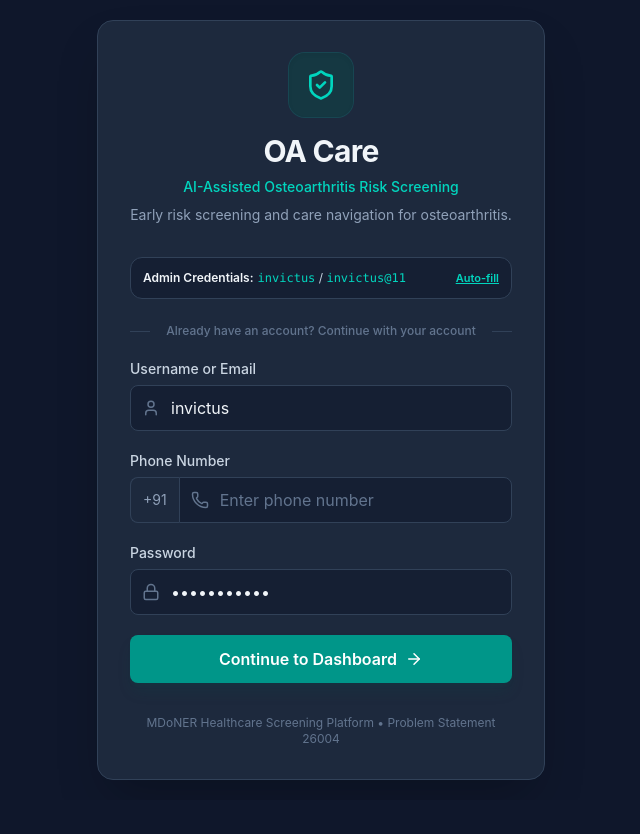
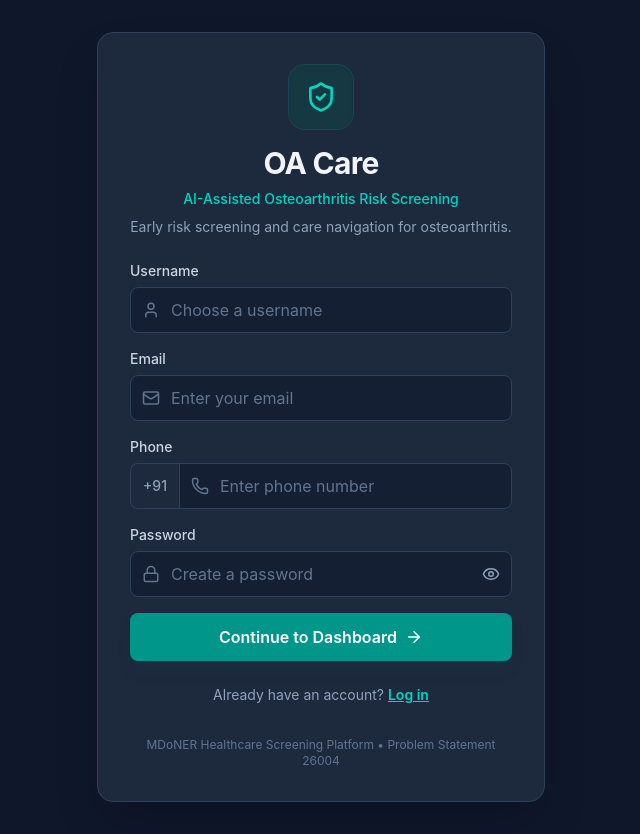
Before and after one commit to aditya-renake/sandhi.ai, a React (Vite) app in the folder frontend/: page / in a window 1280 px wide. Shown: the whole page, without its empty margins (319-959 px from the left). Before the commit the page ends 800 px from the top, so only its background shows below. Built offline with nearby package versions, Linux system fonts and the light colour scheme.

Commit message:
login page edited

```diff
--- a/frontend/src/pages/Login.jsx
+++ b/frontend/src/pages/Login.jsx
@@ -1,12 +1,15 @@
 import { useState } from "react"
 import { useNavigate } from "react-router-dom"
-import { Phone, User, Lock, ArrowRight, ShieldCheck } from "lucide-react"
+import { Phone, User, Mail, Lock, Eye, EyeOff, ArrowRight, ShieldCheck } from "lucide-react"
 
 function Login() {
   const navigate = useNavigate()
-  const [username, setUsername] = useState("invictus")
-  const [password, setPassword] = useState("invictus@11")
+  const [isLogin, setIsLogin] = useState(false)
+  const [username, setUsername] = useState("")
+  const [email, setEmail] = useState("")
   const [phone, setPhone] = useState("")
+  const [password, setPassword] = useState("")
+  const [showPassword, setShowPassword] = useState(false)
   const [loading, setLoading] = useState(false)
   const [error, setError] = useState("")
 
@@ -15,37 +18,44 @@ function Login() {
     setLoading(true)
     setError("")
 
+    if (isLogin) {
+      // Existing User Login flow
       try {
-      // 1. Attempt API authentication
         const response = await fetch("/api/v1/auth/login-json", {
           method: "POST",
           headers: { "Content-Type": "application/json" },
-        body: JSON.stringify({ username, password })
+          body: JSON.stringify({ username: username.trim(), password })
         })
 
         if (response.ok) {
           const data = await response.json()
           localStorage.setItem("sandhi_token", data.access_token)
-        localStorage.setItem("sandhi_user", JSON.stringify({
+          localStorage.setItem(
+            "sandhi_user",
+            JSON.stringify({
               username: data.username,
-          full_name: data.full_name,
-          role: data.role,
-          state: data.state,
-          phone: phone // Store phone locally if needed
-        }))
+              full_name: data.full_name || data.username,
+              role: data.role || "asha_worker",
+              state: data.state || "Assam",
+              phone: phone || ""
+            })
+          )
           navigate("/dashboard")
           return
         }
 
-      // 2. Offline / Demo fallback for invictus admin
-      if (username === "invictus" && password === "invictus@11") {
-        localStorage.setItem("sandhi_user", JSON.stringify({
+        // Demo / offline fallback for invictus
+        if (username.trim() === "invictus" && password === "invictus@11") {
+          localStorage.setItem(
+            "sandhi_user",
+            JSON.stringify({
               username: "invictus",
               full_name: "Admin Invictus",
               role: "admin",
               state: "Assam",
-          phone: phone
-        }))
+              phone: phone || ""
+            })
+          )
           navigate("/dashboard")
           return
         }
@@ -53,29 +63,132 @@ function Login() {
         const errData = await response.json().catch(() => ({}))
         setError(errData.detail || "Invalid username or password")
       } catch {
-      // Fallback if backend is currently connecting
-      if (username === "invictus" && password === "invictus@11") {
-        localStorage.setItem("sandhi_user", JSON.stringify({
+        // Offline / network fallback
+        if (username.trim() === "invictus" && password === "invictus@11") {
+          localStorage.setItem(
+            "sandhi_user",
+            JSON.stringify({
               username: "invictus",
               full_name: "Admin Invictus",
               role: "admin",
               state: "Assam",
-          phone: phone
-        }))
+              phone: phone || ""
+            })
+          )
+          navigate("/dashboard")
+        } else if (username.trim() && password) {
+          // Allow offline session for demonstration
+          localStorage.setItem(
+            "sandhi_user",
+            JSON.stringify({
+              username: username.trim(),
+              full_name: username.trim(),
+              role: "asha_worker",
+              state: "Assam",
+              phone: phone || ""
+            })
+          )
           navigate("/dashboard")
         } else {
-        setError("Network error. Please check your credentials or try again.")
+          setError("Network error. Please check your connection or credentials.")
         }
       } finally {
         setLoading(false)
       }
+    } else {
+      // New User Registration flow (Username, Email, Phone, Password)
+      try {
+        const regResponse = await fetch("/api/v1/auth/register", {
+          method: "POST",
+          headers: { "Content-Type": "application/json" },
+          body: JSON.stringify({
+            username: username.trim(),
+            email: email.trim() || undefined,
+            password: password,
+            full_name: username.trim(),
+            role: "asha_worker",
+            state: "Assam",
+            district: "Kamrup Metropolitan",
+            phc_name: "Dispur PHC"
+          })
+        })
+
+        if (regResponse.ok) {
+          // Optional automatic token login
+          try {
+            const loginResponse = await fetch("/api/v1/auth/login-json", {
+              method: "POST",
+              headers: { "Content-Type": "application/json" },
+              body: JSON.stringify({ username: username.trim(), password })
+            })
+            if (loginResponse.ok) {
+              const data = await loginResponse.json()
+              localStorage.setItem("sandhi_token", data.access_token)
+            }
+          } catch {
+            // non-blocking
+          }
+
+          localStorage.setItem(
+            "sandhi_user",
+            JSON.stringify({
+              username: username.trim(),
+              full_name: username.trim(),
+              email: email.trim(),
+              phone: phone.trim(),
+              role: "asha_worker",
+              state: "Assam"
+            })
+          )
+          navigate("/dashboard")
+          return
+        }
+
+        const errData = await regResponse.json().catch(() => ({}))
+        if (errData.detail) {
+          setError(errData.detail)
+          return
+        }
+
+        // Fallback save and continue
+        localStorage.setItem(
+          "sandhi_user",
+          JSON.stringify({
+            username: username.trim(),
+            full_name: username.trim(),
+            email: email.trim(),
+            phone: phone.trim(),
+            role: "asha_worker",
+            state: "Assam"
+          })
+        )
+        navigate("/dashboard")
+      } catch {
+        // Backend offline fallback - establish local session for demo
+        localStorage.setItem(
+          "sandhi_user",
+          JSON.stringify({
+            username: username.trim(),
+            full_name: username.trim(),
+            email: email.trim(),
+            phone: phone.trim(),
+            role: "asha_worker",
+            state: "Assam"
+          })
+        )
+        navigate("/dashboard")
+      } finally {
+        setLoading(false)
+      }
+    }
   }
 
   return (
-    <div className="min-h-screen flex items-center justify-center bg-slate-900 px-4 font-sans">
+    <div className="min-h-screen flex items-center justify-center bg-slate-900 px-4 py-8 font-sans">
       <div className="w-full max-w-md rounded-2xl bg-slate-800 p-8 shadow-2xl border border-slate-700">
 
-        <div className="mb-8 text-center">
+        {/* Brand Header */}
+        <div className="mb-6 text-center">
           <div className="inline-flex items-center justify-center w-16 h-16 rounded-2xl bg-teal-900/40 text-teal-400 font-bold text-3xl mb-4 shadow-inner ring-1 ring-teal-500/20">
             <ShieldCheck size={32} />
           </div>
@@ -90,42 +203,117 @@ function Login() {
           </p>
         </div>
 
-        {/* Quick Admin Badge */}
-        <div className="mb-6 rounded-xl bg-slate-900/50 border border-slate-700 p-3 text-xs text-slate-300 flex items-center justify-between">
-          <div>
-            <span className="font-semibold text-slate-100">Admin Credentials:</span>
-            <span className="ml-1 font-mono text-teal-400">invictus</span> / <span className="font-mono text-teal-400">invictus@11</span>
-          </div>
-          <button
-            type="button"
-            onClick={() => {
-              setUsername("invictus")
-              setPassword("invictus@11")
-            }}
-            className="text-[11px] font-semibold text-teal-400 hover:text-teal-300 underline ml-2 transition-colors cursor-pointer"
-          >
-            Auto-fill
-          </button>
-        </div>
-
         {error && (
           <div className="mb-5 rounded-lg bg-red-900/20 border border-red-500/30 p-3 text-sm text-red-400">
             {error}
           </div>
         )}
 
-        <div className="mb-5 flex items-center justify-center space-x-2">
-          <div className="h-px w-full bg-slate-700"></div>
-          <span className="text-xs font-medium text-slate-500 whitespace-nowrap px-2">
-            Already have an account? Continue with your account
-          </span>
-          <div className="h-px w-full bg-slate-700"></div>
+        <form onSubmit={handleSubmit} className="space-y-4">
+          {!isLogin ? (
+            /* Registration Mode: 1. Username, 2. Email, 3. Phone, 4. Password */
+            <>
+              {/* 1. Username */}
+              <div>
+                <label className="mb-1.5 block text-sm font-medium text-slate-300">
+                  Username
+                </label>
+                <div className="relative">
+                  <div className="absolute inset-y-0 left-0 pl-3 flex items-center pointer-events-none text-slate-500">
+                    <User size={18} />
+                  </div>
+                  <input
+                    type="text"
+                    value={username}
+                    onChange={(e) => setUsername(e.target.value)}
+                    placeholder="Choose a username"
+                    required
+                    className="w-full rounded-lg bg-slate-900/50 border border-slate-700 pl-10 pr-4 py-2.5 text-slate-100 placeholder-slate-500 outline-none focus:border-teal-500 focus:ring-1 focus:ring-teal-500 transition-all"
+                  />
+                </div>
               </div>
 
-        <form onSubmit={handleSubmit} className="space-y-5">
+              {/* 2. Email */}
               <div>
                 <label className="mb-1.5 block text-sm font-medium text-slate-300">
-              Username or Email
+                  Email
+                </label>
+                <div className="relative">
+                  <div className="absolute inset-y-0 left-0 pl-3 flex items-center pointer-events-none text-slate-500">
+                    <Mail size={18} />
+                  </div>
+                  <input
+                    type="email"
+                    value={email}
+                    onChange={(e) => setEmail(e.target.value)}
+                    placeholder="Enter your email"
+                    required
+                    className="w-full rounded-lg bg-slate-900/50 border border-slate-700 pl-10 pr-4 py-2.5 text-slate-100 placeholder-slate-500 outline-none focus:border-teal-500 focus:ring-1 focus:ring-teal-500 transition-all"
+                  />
+                </div>
+              </div>
+
+              {/* 3. Phone */}
+              <div>
+                <label className="mb-1.5 block text-sm font-medium text-slate-300">
+                  Phone
+                </label>
+                <div className="flex">
+                  <div className="flex items-center justify-center px-3 rounded-l-lg border border-r-0 border-slate-700 bg-slate-800 text-slate-400 text-sm font-medium">
+                    +91
+                  </div>
+                  <div className="relative flex-1">
+                    <div className="absolute inset-y-0 left-0 pl-3 flex items-center pointer-events-none text-slate-500">
+                      <Phone size={18} />
+                    </div>
+                    <input
+                      type="tel"
+                      value={phone}
+                      onChange={(e) => setPhone(e.target.value)}
+                      placeholder="Enter phone number"
+                      required
+                      className="w-full rounded-r-lg bg-slate-900/50 border border-slate-700 pl-10 pr-4 py-2.5 text-slate-100 placeholder-slate-500 outline-none focus:border-teal-500 focus:ring-1 focus:ring-teal-500 transition-all"
+                    />
+                  </div>
+                </div>
+              </div>
+
+              {/* 4. Password with Eye toggle */}
+              <div>
+                <label className="mb-1.5 block text-sm font-medium text-slate-300">
+                  Password
+                </label>
+                <div className="relative">
+                  <div className="absolute inset-y-0 left-0 pl-3 flex items-center pointer-events-none text-slate-500">
+                    <Lock size={18} />
+                  </div>
+                  <input
+                    type={showPassword ? "text" : "password"}
+                    value={password}
+                    onChange={(e) => setPassword(e.target.value)}
+                    placeholder="Create a password"
+                    required
+                    className="w-full rounded-lg bg-slate-900/50 border border-slate-700 pl-10 pr-10 py-2.5 text-slate-100 placeholder-slate-500 outline-none focus:border-teal-500 focus:ring-1 focus:ring-teal-500 transition-all"
+                  />
+                  <button
+                    type="button"
+                    onClick={() => setShowPassword(!showPassword)}
+                    className="absolute inset-y-0 right-0 pr-3 flex items-center text-slate-400 hover:text-teal-400 transition-colors cursor-pointer"
+                    aria-label={showPassword ? "Hide password" : "Show password"}
+                    title={showPassword ? "Hide password" : "Show password"}
+                  >
+                    {showPassword ? <EyeOff size={18} /> : <Eye size={18} />}
+                  </button>
+                </div>
+              </div>
+            </>
+          ) : (
+            /* Login Mode: Username and Password */
+            <>
+              {/* Username */}
+              <div>
+                <label className="mb-1.5 block text-sm font-medium text-slate-300">
+                  Username
                 </label>
                 <div className="relative">
                   <div className="absolute inset-y-0 left-0 pl-3 flex items-center pointer-events-none text-slate-500">
@@ -142,29 +330,7 @@ function Login() {
                 </div>
               </div>
 
-          <div>
-            <label className="mb-1.5 block text-sm font-medium text-slate-300">
-              Phone Number
-            </label>
-            <div className="flex">
-              <div className="flex items-center justify-center px-3 rounded-l-lg border border-r-0 border-slate-700 bg-slate-800 text-slate-400 text-sm">
-                +91
-              </div>
-              <div className="relative flex-1">
-                <div className="absolute inset-y-0 left-0 pl-3 flex items-center pointer-events-none text-slate-500">
-                  <Phone size={18} />
-                </div>
-                <input
-                  type="tel"
-                  value={phone}
-                  onChange={(e) => setPhone(e.target.value)}
-                  placeholder="Enter phone number"
-                  className="w-full rounded-r-lg bg-slate-900/50 border border-slate-700 pl-10 pr-4 py-2.5 text-slate-100 placeholder-slate-500 outline-none focus:border-teal-500 focus:ring-1 focus:ring-teal-500 transition-all"
-                />
-              </div>
-            </div>
-          </div>
-
+              {/* Password with Eye toggle */}
               <div>
                 <label className="mb-1.5 block text-sm font-medium text-slate-300">
                   Password
@@ -174,25 +340,70 @@ function Login() {
                     <Lock size={18} />
                   </div>
                   <input
-                type="password"
+                    type={showPassword ? "text" : "password"}
                     value={password}
                     onChange={(e) => setPassword(e.target.value)}
                     placeholder="Enter your password"
                     required
-                className="w-full rounded-lg bg-slate-900/50 border border-slate-700 pl-10 pr-4 py-2.5 text-slate-100 placeholder-slate-500 outline-none focus:border-teal-500 focus:ring-1 focus:ring-teal-500 transition-all"
+                    className="w-full rounded-lg bg-slate-900/50 border border-slate-700 pl-10 pr-10 py-2.5 text-slate-100 placeholder-slate-500 outline-none focus:border-teal-500 focus:ring-1 focus:ring-teal-500 transition-all"
                   />
+                  <button
+                    type="button"
+                    onClick={() => setShowPassword(!showPassword)}
+                    className="absolute inset-y-0 right-0 pr-3 flex items-center text-slate-400 hover:text-teal-400 transition-colors cursor-pointer"
+                    aria-label={showPassword ? "Hide password" : "Show password"}
+                    title={showPassword ? "Hide password" : "Show password"}
+                  >
+                    {showPassword ? <EyeOff size={18} /> : <Eye size={18} />}
+                  </button>
                 </div>
               </div>
+            </>
+          )}
 
+          {/* Continue to Dashboard Button */}
           <button
             type="submit"
             disabled={loading}
-            className="w-full mt-2 flex items-center justify-center gap-2 rounded-lg bg-teal-600 py-3 font-semibold text-white hover:bg-teal-500 disabled:opacity-50 transition-colors cursor-pointer shadow-lg shadow-teal-900/20"
+            className="w-full mt-4 flex items-center justify-center gap-2 rounded-lg bg-teal-600 py-3 font-semibold text-white hover:bg-teal-500 disabled:opacity-50 transition-colors cursor-pointer shadow-lg shadow-teal-900/20"
           >
-            {loading ? "Signing in..." : "Continue to Dashboard"}
+            {loading ? "Processing..." : "Continue to Dashboard"}
             {!loading && <ArrowRight size={18} />}
           </button>
         </form>
+
+        {/* Already have account / Don't have account toggle at the bottom of Continue to Dashboard */}
+        <div className="mt-6 text-center text-sm text-slate-400">
+          {!isLogin ? (
+            <p>
+              Already have an account?{" "}
+              <button
+                type="button"
+                onClick={() => {
+                  setIsLogin(true)
+                  setError("")
+                }}
+                className="font-semibold text-teal-400 hover:text-teal-300 underline cursor-pointer transition-colors"
+              >
+                Log in
+              </button>
+            </p>
+          ) : (
+            <p>
+              Don't have an account?{" "}
+              <button
+                type="button"
+                onClick={() => {
+                  setIsLogin(false)
+                  setError("")
+                }}
+                className="font-semibold text-teal-400 hover:text-teal-300 underline cursor-pointer transition-colors"
+              >
+                Register
+              </button>
+            </p>
+          )}
+        </div>
 
         <p className="mt-8 text-center text-xs text-slate-500">
           MDoNER Healthcare Screening Platform &bull; Problem Statement 26004
```
Also changed, not shown: 1 other file (tests, documents, lock files or other folders). Lines whose indentation alone changed are shown as unchanged.
